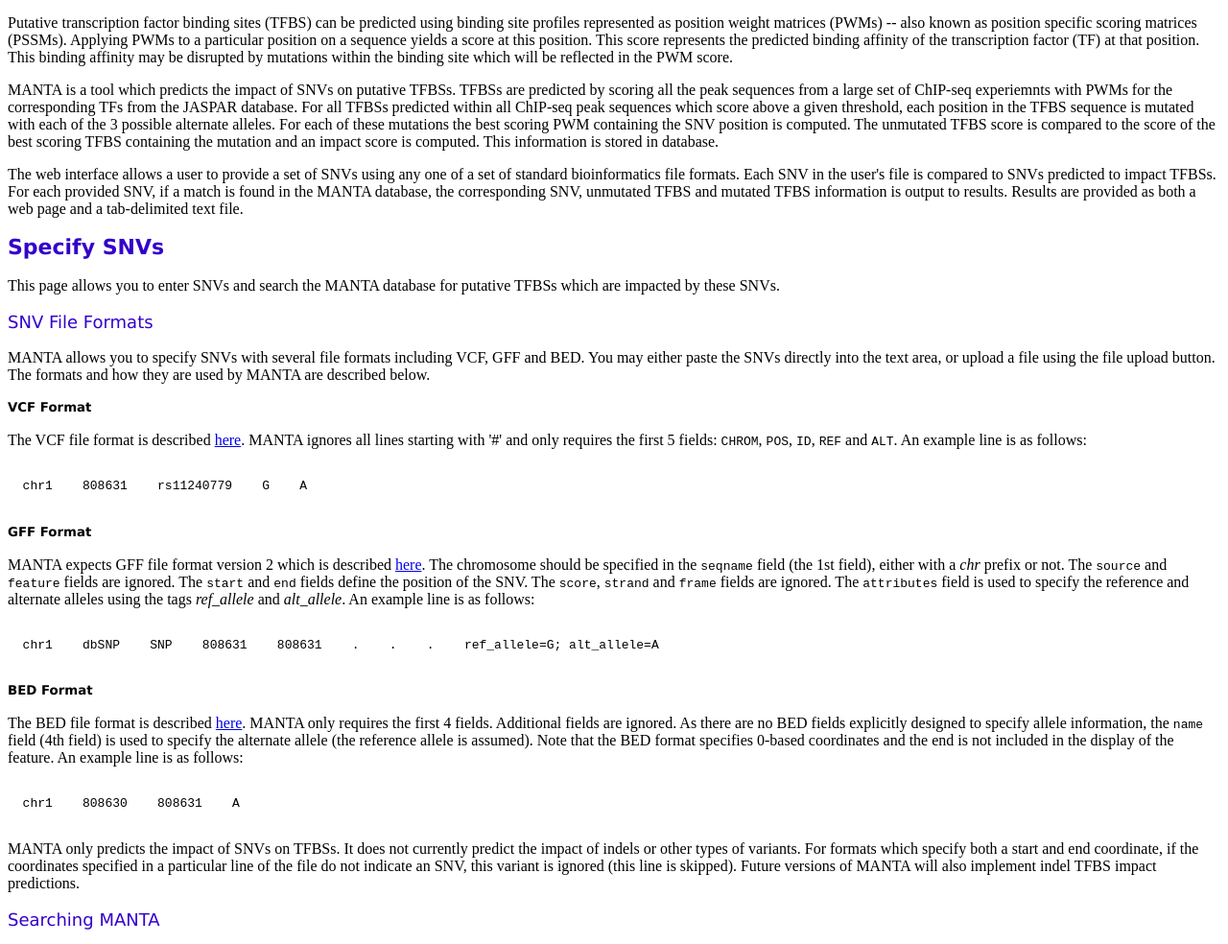
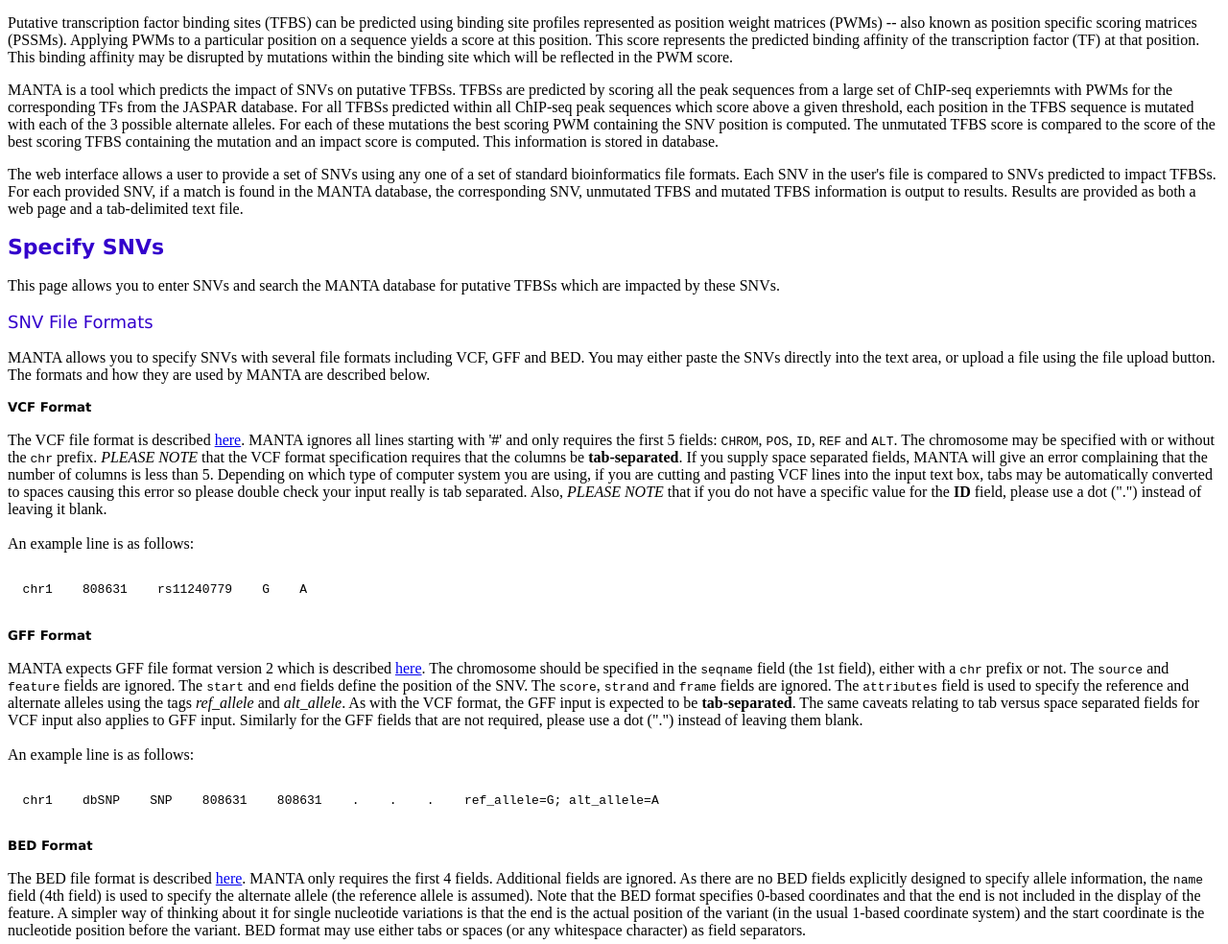
Before and after one commit to wassermanlab/MANTA, a plain HTML site: page htdocs/help.html in a window 1280 px wide. Shown: the part 109-1093 px from the top of the page at 96% size. Drawn offline with Linux system fonts and the light colour scheme.

Commit message:
Minor changes to documentation.

```diff
--- a/htdocs/help.html
+++ b/htdocs/help.html
@@ -37,7 +37,9 @@
 
   The VCF file format is described <a href="http://www.1000genomes.org/node/101" target="_blank">here</a>.
 
-  MANTA ignores all lines starting with '#' and only requires the first 5 fields: <samp>CHROM</samp>, <samp>POS</samp>, <samp>ID</samp>, <samp>REF</samp> and <samp>ALT</samp>. An example line is as follows:
+  MANTA ignores all lines starting with '#' and only requires the first 5 fields: <samp>CHROM</samp>, <samp>POS</samp>, <samp>ID</samp>, <samp>REF</samp> and <samp>ALT</samp>. The chromosome may be specified with or without the <samp>chr</samp> prefix. <em>PLEASE NOTE</em> that the VCF format specification requires that the columns be <b>tab-separated</b>. If you supply space separated fields, MANTA will give an error complaining that the number of columns is less than 5. Depending on which type of computer system you are using, if you are cutting and pasting VCF lines into the input text box, tabs may be automatically converted to spaces causing this error so please double check your input really is tab separated. Also, <em>PLEASE NOTE</em> that if you do not have a specific value for the <b>ID</b> field, please use a dot (".") instead of leaving it blank.<br><br>
+
+  An example line is as follows:
   </p>
   <pre><code>
   chr1    808631    rs11240779    G    A
@@ -47,7 +49,9 @@
   <h4>GFF Format</h4>
 
   <p>
-  MANTA expects GFF file format version 2 which is described <a href="http://www.sanger.ac.uk/resources/software/gff/spec.html" target="_blank">here</a>. The chromosome should be specified in the <samp>seqname</samp> field (the 1st field), either with a <i>chr</i> prefix or not. The <samp>source</samp> and <samp>feature</samp> fields are ignored. The <samp>start</samp> and <samp>end</samp> fields define the position of the SNV. The <samp>score</samp>, <samp>strand</samp> and <samp>frame</samp> fields are ignored. The <samp>attributes</samp> field is used to specify the reference and alternate alleles using the tags <i>ref_allele</i> and <i>alt_allele</i>. An example line is as follows:
+  MANTA expects GFF file format version 2 which is described <a href="http://www.sanger.ac.uk/resources/software/gff/spec.html" target="_blank">here</a>. The chromosome should be specified in the <samp>seqname</samp> field (the 1st field), either with a <samp>chr</samp> prefix or not. The <samp>source</samp> and <samp>feature</samp> fields are ignored. The <samp>start</samp> and <samp>end</samp> fields define the position of the SNV. The <samp>score</samp>, <samp>strand</samp> and <samp>frame</samp> fields are ignored. The <samp>attributes</samp> field is used to specify the reference and alternate alleles using the tags <i>ref_allele</i> and <i>alt_allele</i>. As with the VCF format, the GFF input is expected to be  <b>tab-separated</b>. The same caveats relating to tab versus space separated fields for VCF input also applies to GFF input. Similarly for the GFF fields that are not required, please use a dot (".") instead of leaving them blank.<br><br>
+
+  An example line is as follows:
   </p>
   <pre><code>
   chr1    dbSNP    SNP    808631    808631    .    .    .    ref_allele=G; alt_allele=A
@@ -57,7 +61,9 @@
   <h4>BED Format</h4>
 
   <p>
-  The BED file format is described <a href="https://genome.ucsc.edu/FAQ/FAQformat.html#format1" target="_blank">here</a>. MANTA only requires the first 4 fields. Additional fields are ignored. As there are no BED fields explicitly designed to specify allele information, the <samp>name</samp> field (4th field) is used to specify the alternate allele (the reference allele is assumed). Note that the BED format specifies 0-based coordinates and the end is not included in the display of the feature. An example line is as follows:
+  The BED file format is described <a href="https://genome.ucsc.edu/FAQ/FAQformat.html#format1" target="_blank">here</a>. MANTA only requires the first 4 fields. Additional fields are ignored. As there are no BED fields explicitly designed to specify allele information, the <samp>name</samp> field (4th field) is used to specify the alternate allele (the reference allele is assumed). Note that the BED format specifies 0-based coordinates and that the end is not included in the display of the feature. A simpler way of thinking about it for single nucleotide variations is that the end is the actual position of the variant (in the usual 1-based coordinate system) and the start coordinate is the nucleotide position before the variant. BED format may use either tabs or spaces (or any whitespace character) as field separators.<br><br>
+
+  An example line is as follows:
   </p>
   <pre><code>
   chr1    808630    808631    A
```
